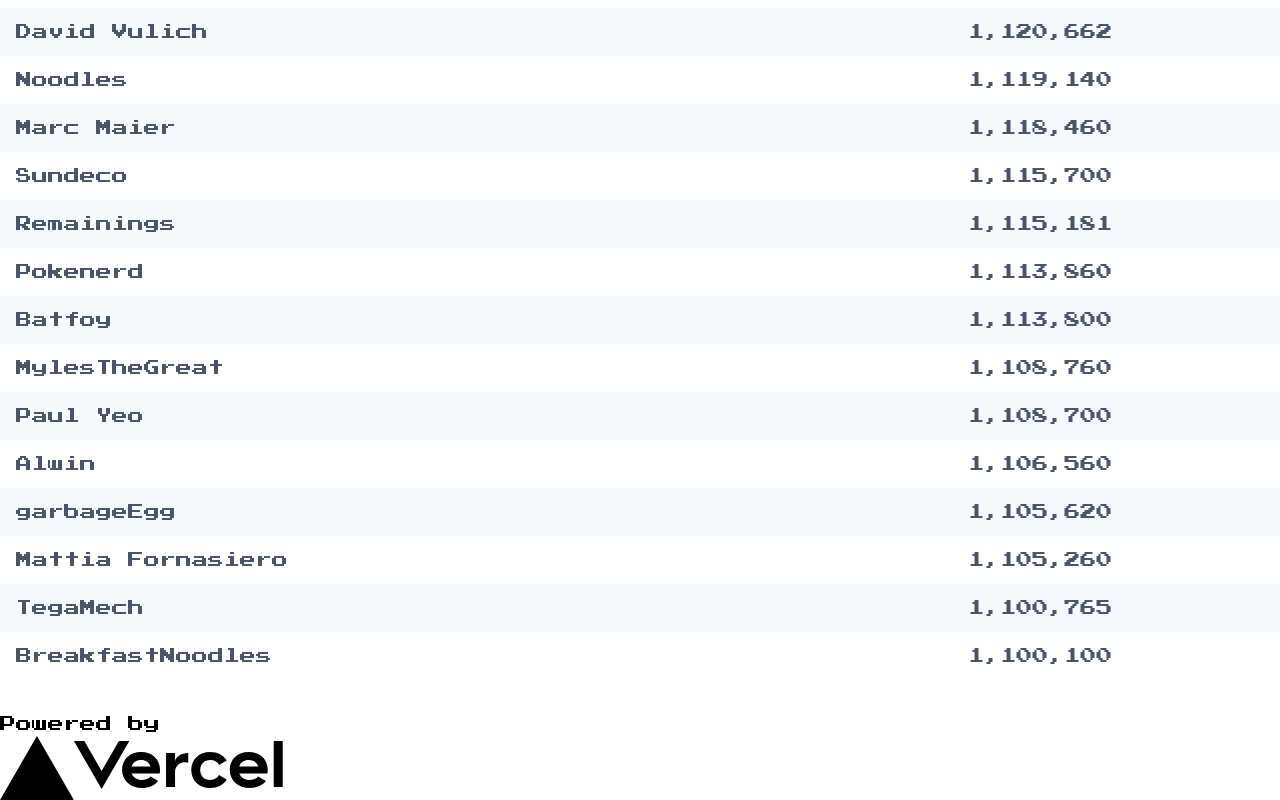
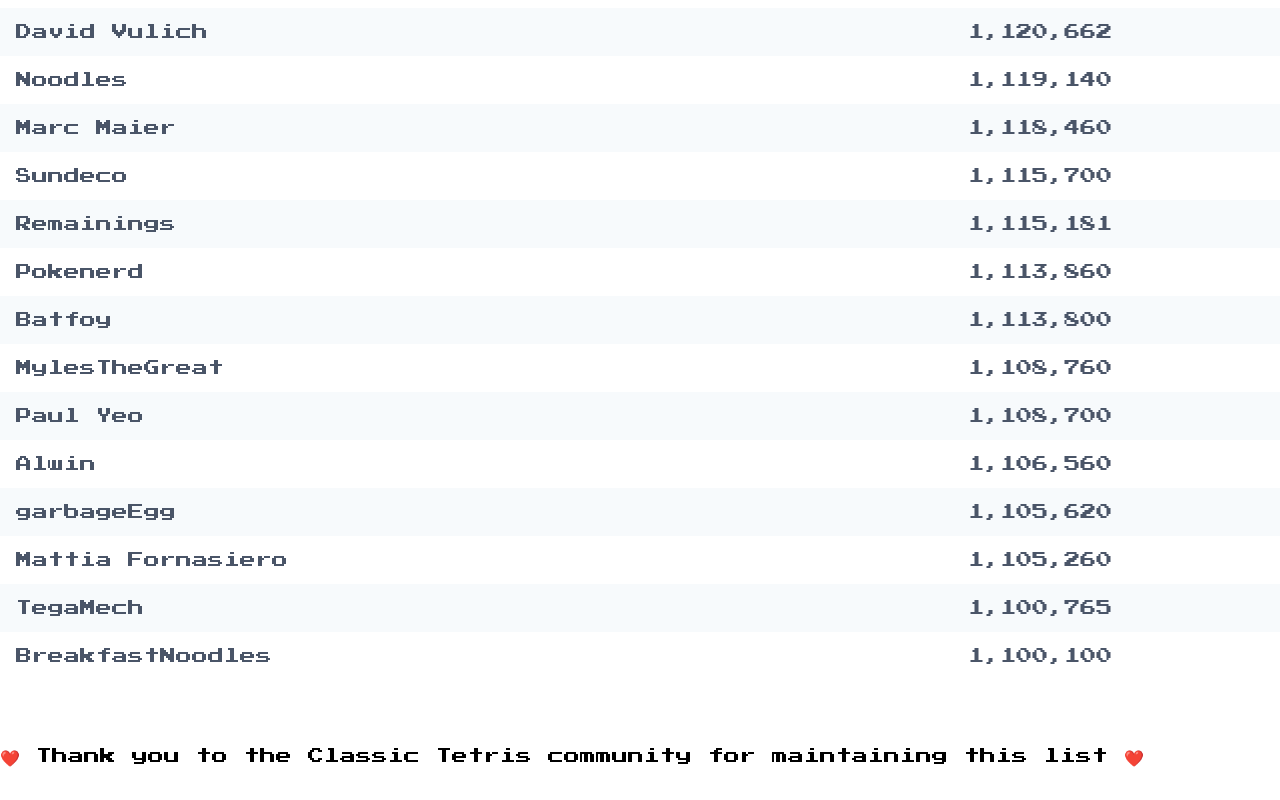
Before and after one commit to jefk/kansuto, a Next.js app: page / in a window 1280 px wide. Shown: the part 3381-4181 px from the top of the page. Built offline with nearby package versions, Linux system fonts and the light colour scheme.

Commit message:
❤️ thank you

```diff
--- a/pages/index.tsx
+++ b/pages/index.tsx
@@ -32,10 +32,14 @@
       </div>
     </main>
 
-    <footer>
-      <a href="/" target="_blank" rel="noopener noreferrer">
-        Powered by <img src="/vercel.svg" alt="Vercel Logo" />
-      </a>
+    <footer className="container mx-auto my-8">
+      <span role="img" aria-label="heart">
+        ❤️
+      </span>{' '}
+      Thank you to the Classic Tetris community for maintaining this list{' '}
+      <span role="img" aria-label="heart">
+        ❤️
+      </span>
     </footer>
   </>
 )
```
